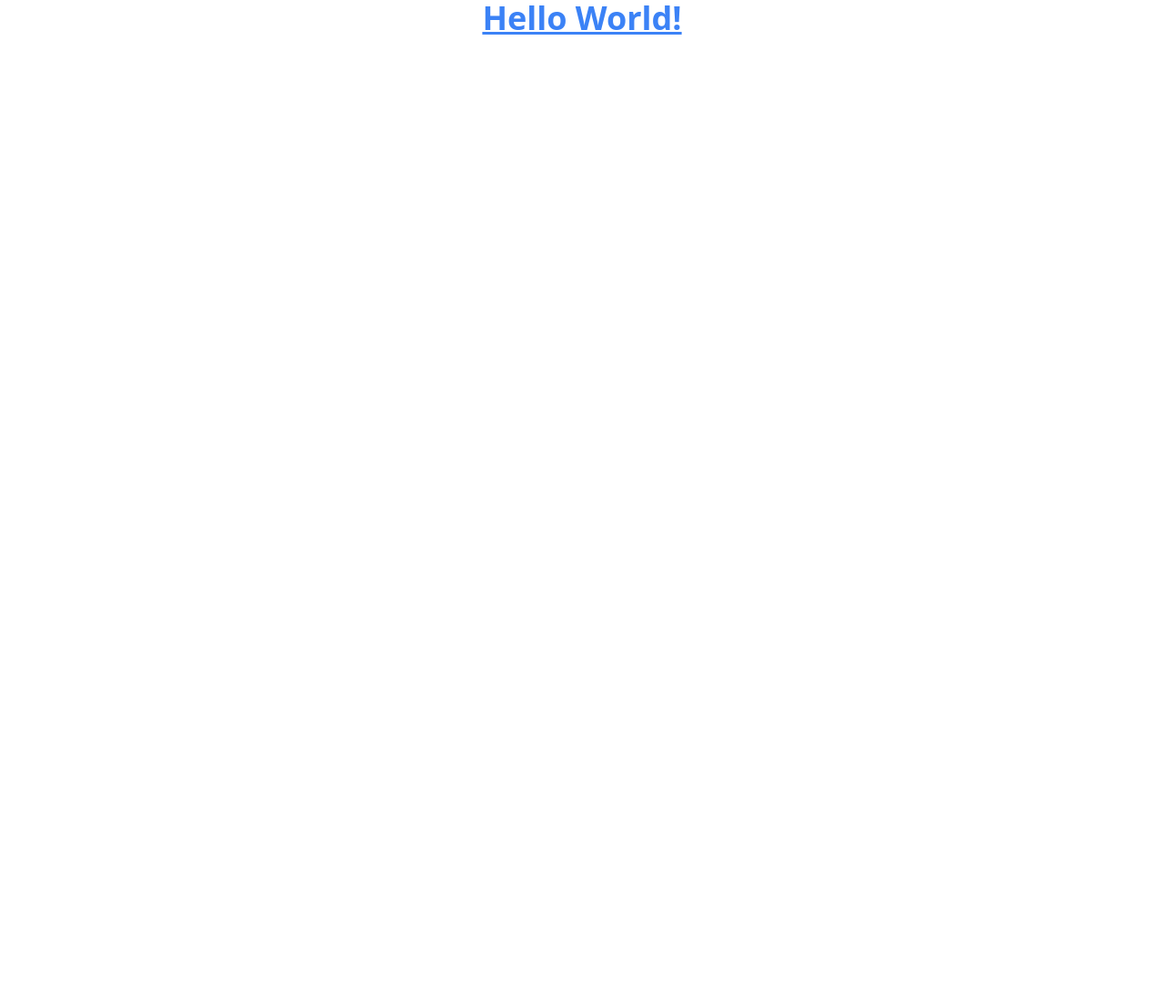
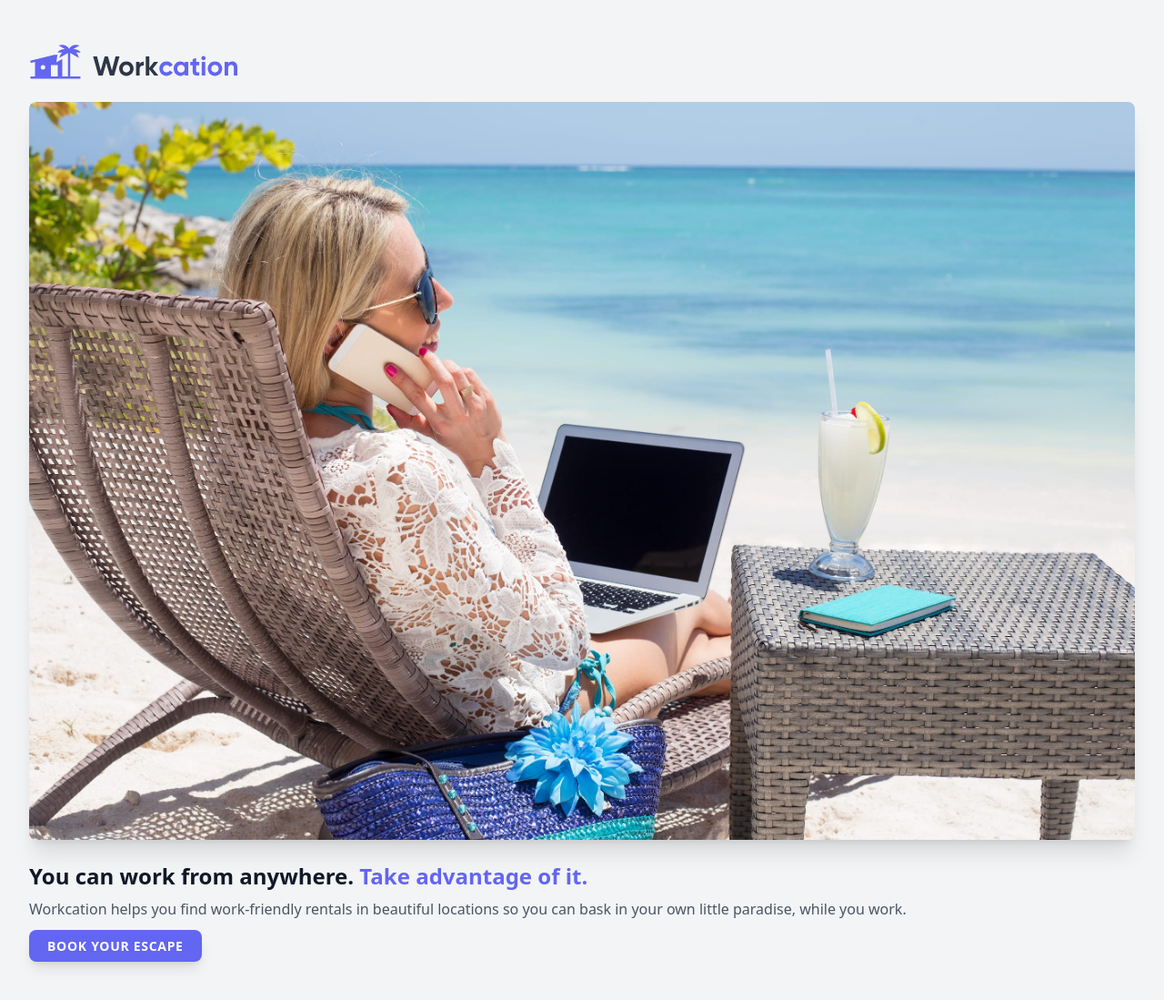
Before and after one commit to JimmyAllDay/tailwind-labs, a website built with Vite: page index.html in a window 1280 px wide. Shown: the whole page at 91% size. Before the commit the page ends 800 px from the top, so only its background shows below. Built offline with nearby package versions, Linux system fonts and the light colour scheme.

Commit message:
styled landing

```diff
--- a/index.html
+++ b/index.html
@@ -8,9 +8,28 @@
     <title>TailWind Walkthrough</title>
     <link rel="stylesheet" href="CSS/tailwind.css" />
   </head>
-  <body>
-    <h1 class="text-4xl font-bold underline text-center text-blue-500">
-      Hello World!
-    </h1>
+  <body class="bg-gray-100">
+    <div class="px-8 py-12">
+      <img class="h-10" src="./images/logo.svg" alt="Workcation" />
+      <img
+        class="mt-6 rounded-lg shadow-xl"
+        src="./images/beach-work.jpg"
+        alt="Woman workcationing on the beach"
+      />
+      <h1 class="mt-6 text-2xl font-bold text-gray-900">
+        You can work from anywhere.
+        <span class="text-indigo-500">Take advantage of it.</span>
+      </h1>
+      <p class="mt-2 text-gray-600">
+        Workcation helps you find work-friendly rentals in beautiful locations
+        so you can bask in your own little paradise, while you work.
+      </p>
+      <div class="mt-4">
+        <a
+          class="px-5 py-2 bg-indigo-500 text-white rounded-lg shadow-lg uppercase tracking-wider font-semibold text-sm"
+          >Book Your Escape</a
+        >
+      </div>
+    </div>
   </body>
 </html>
```
Also changed, not shown: images/beach-work.jpg (added), images/logo.svg (added), 2 other files.
